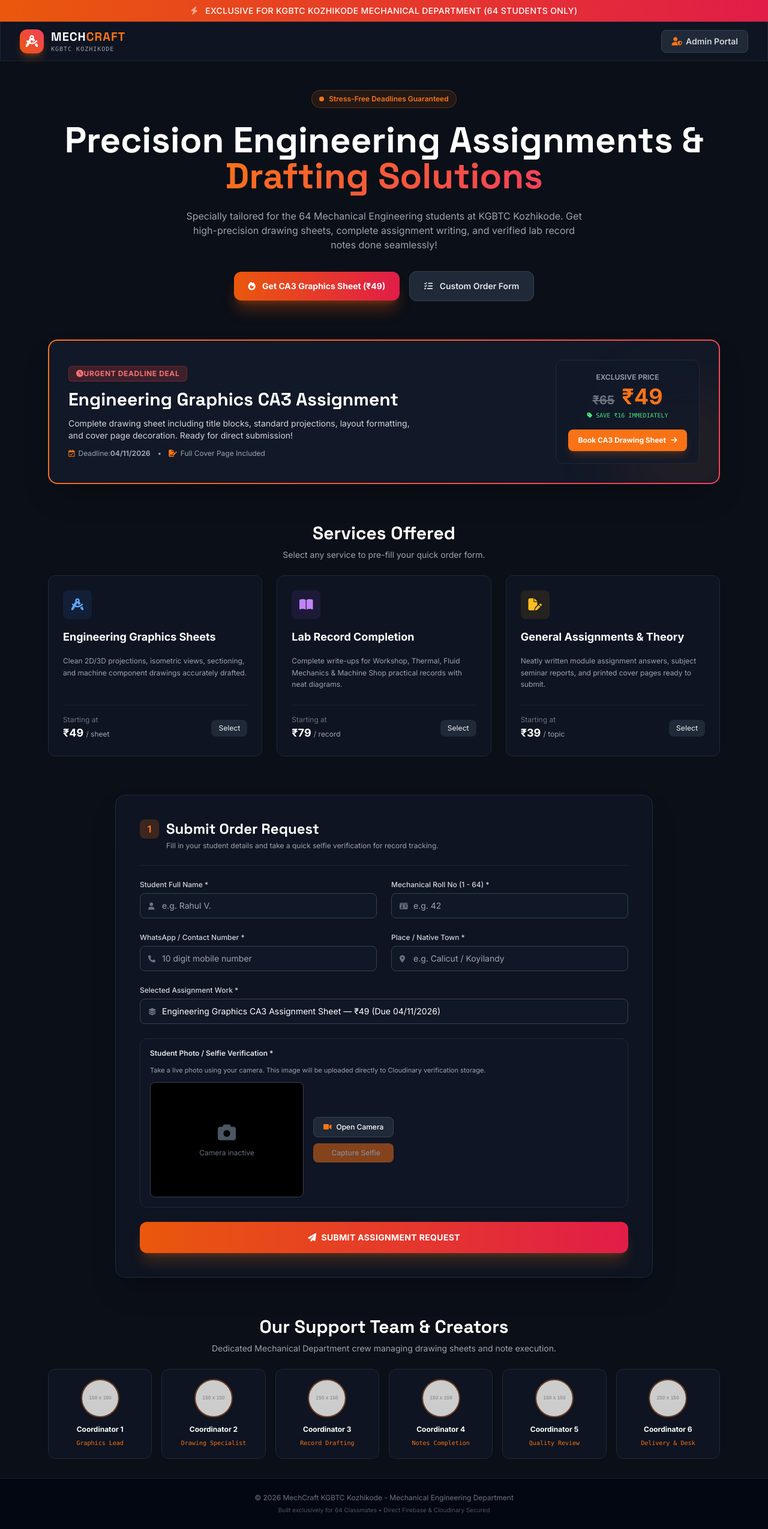
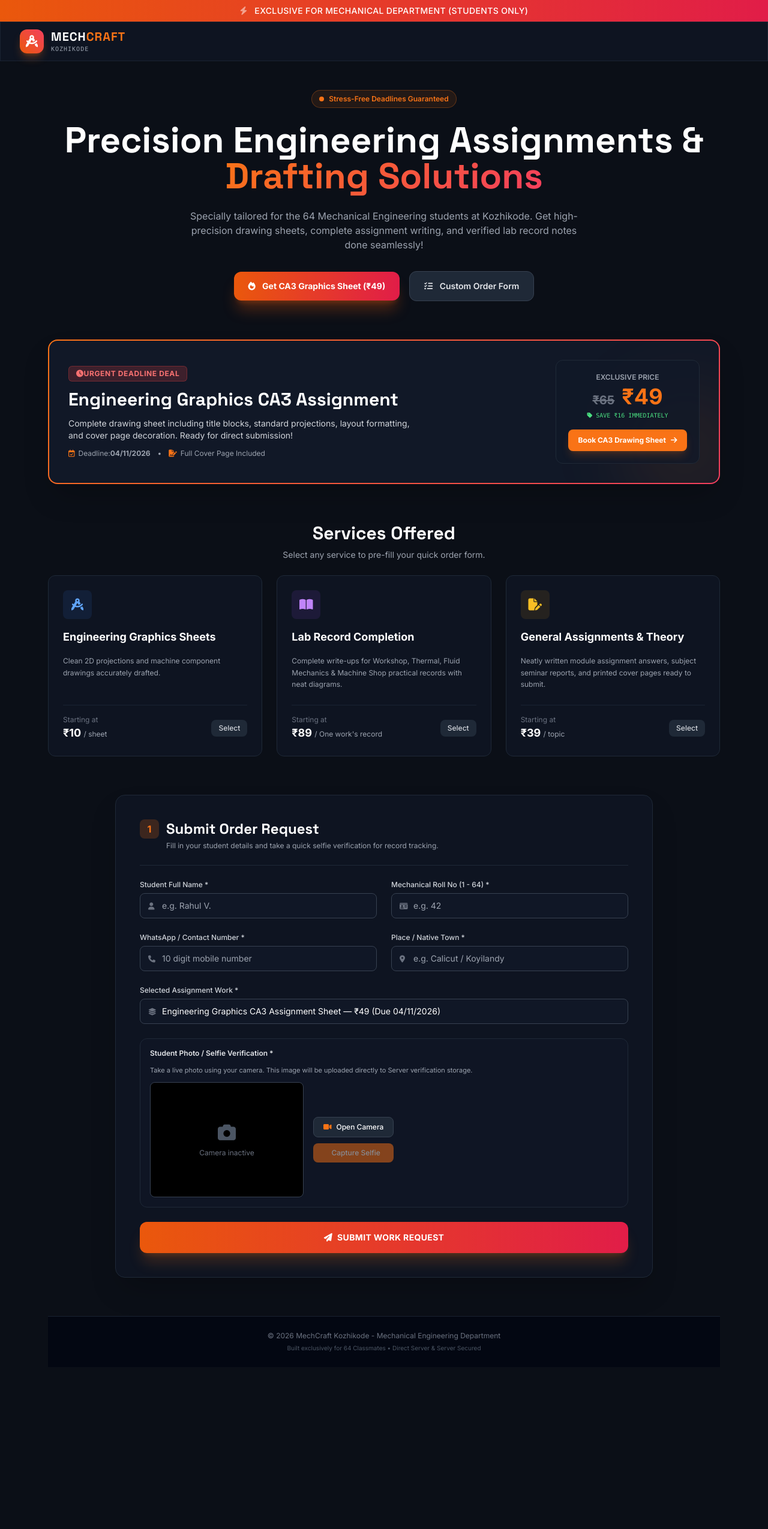
Before and after one commit to Wisdom-Official/Mechtech, a plain HTML site: page index.html in a window 1280 px wide. Shown: the whole page at 60% size. After the commit the page ends 2311 px from the top, so only its background shows below. Drawn offline with nearby package versions, Linux system fonts and the light colour scheme; placeholder pictures from the web are drawn by us; some icons are missing.

Commit message:
Update index.html

```diff
--- a/index.html
+++ b/index.html
@@ -4,7 +4,7 @@
 <head>
   <meta charset="UTF-8">
   <meta name="viewport" content="width=device-width, initial-scale=1.0">
-  <title>MechCraft - KGBTC Mechanical Assignment Portal</title>
+  <title>MechCraft - Mechanical Assignment Portal</title>
   <!-- Tailwind CSS -->
   <script src="https://cdn.tailwindcss.com"></script>
   <!-- FontAwesome Icons -->
@@ -86,7 +86,7 @@
 
   <!-- TOP NOTICE BAR -->
   <div class="bg-gradient-to-r from-brand-600 to-rose-600 text-white text-xs sm:text-sm py-2 px-4 text-center font-medium tracking-wide">
-    <i class="fa-solid font-bold fa-bolt mr-2 animate-pulse"></i> EXCLUSIVE FOR KGBTC KOZHIKODE MECHANICAL DEPARTMENT (64 STUDENTS ONLY)
+    <i class="fa-solid font-bold fa-bolt mr-2 animate-pulse"></i> EXCLUSIVE FOR MECHANICAL DEPARTMENT (STUDENTS ONLY)
   </div>
 
   <!-- NAVIGATION BAR -->
@@ -97,14 +97,14 @@
       </div>
       <div>
         <span class="font-heading text-xl font-bold text-white tracking-wider block leading-tight">MECH<span class="text-brand-500">CRAFT</span></span>
-        <span class="text-[10px] text-gray-400 font-mono tracking-widest block uppercase">KGBTC Kozhikode</span>
+        <span class="text-[10px] text-gray-400 font-mono tracking-widest block uppercase">Kozhikode</span>
       </div>
     </div>
 
     <!-- Link to Admin Portal -->
-    <a href="admin.html" class="px-4 py-2 rounded-lg text-xs sm:text-sm font-semibold transition-all duration-200 bg-gray-800 text-gray-300 hover:text-white hover:bg-gray-700 border border-gray-700 flex items-center">
+    <!--a href="admin.html" class="px-4 py-2 rounded-lg text-xs sm:text-sm font-semibold transition-all duration-200 bg-gray-800 text-gray-300 hover:text-white hover:bg-gray-700 border border-gray-700 flex items-center">
       <i class="fa-solid fa-user-shield mr-1.5 text-brand-500"></i> Admin Portal
-    </a>
+    </a-->
   </nav>
 
   <!-- MAIN STUDENT WORKSPACE CONTAINER -->
@@ -123,7 +123,7 @@
       </h1>
 
       <p class="max-w-2xl mx-auto text-gray-400 text-sm sm:text-base leading-relaxed">
-        Specially tailored for the 64 Mechanical Engineering students at KGBTC Kozhikode. Get high-precision drawing sheets, complete assignment writing, and verified lab record notes done seamlessly!
+        Specially tailored for the 64 Mechanical Engineering students at Kozhikode. Get high-precision drawing sheets, complete assignment writing, and verified lab record notes done seamlessly!
       </p>
 
       <!-- Quick Jump Buttons -->
@@ -190,13 +190,13 @@
             </div>
             <h3 class="text-lg font-bold text-white">Engineering Graphics Sheets</h3>
             <p class="text-gray-400 text-xs leading-relaxed">
-              Clean 2D/3D projections, isometric views, sectioning, and machine component drawings accurately drafted.
+              Clean 2D projections and machine component drawings accurately drafted.
             </p>
           </div>
           <div class="mt-6 pt-4 border-t border-gray-800/80 flex items-center justify-between">
             <div>
               <span class="text-xs text-gray-500 block">Starting at</span>
-              <span class="text-lg font-bold text-white">₹49 <span class="text-xs font-normal text-gray-400">/ sheet</span></span>
+              <span class="text-lg font-bold text-white">₹10 <span class="text-xs font-normal text-gray-400">/ sheet</span></span>
             </div>
             <button onclick="selectPackage('Engineering Graphics Drawing Sheet', 49)" class="px-3 py-1.5 rounded-lg bg-gray-800 hover:bg-brand-500 text-gray-300 hover:text-white text-xs font-medium transition-all">
               Select
@@ -218,7 +218,7 @@
           <div class="mt-6 pt-4 border-t border-gray-800/80 flex items-center justify-between">
             <div>
               <span class="text-xs text-gray-500 block">Starting at</span>
-              <span class="text-lg font-bold text-white">₹79 <span class="text-xs font-normal text-gray-400">/ record</span></span>
+              <span class="text-lg font-bold text-white">₹89 <span class="text-xs font-normal text-gray-400">/ One work's record</span></span>
             </div>
             <button onclick="selectPackage('Complete Lab Record Notes', 79)" class="px-3 py-1.5 rounded-lg bg-gray-800 hover:bg-brand-500 text-gray-300 hover:text-white text-xs font-medium transition-all">
               Select
@@ -319,7 +319,7 @@
           <label class="block text-xs font-semibold text-gray-200">
             Student Photo / Selfie Verification *
           </label>
-          <p class="text-[11px] text-gray-400">Take a live photo using your camera. This image will be uploaded directly to Cloudinary verification storage.</p>
+          <p class="text-[11px] text-gray-400">Take a live photo using your camera. This image will be uploaded directly to Server verification storage.</p>
 
           <div class="flex flex-col sm:flex-row items-center gap-4">
             <!-- Camera / Captured Image Preview Box -->
@@ -351,13 +351,13 @@
 
         <!-- Submit Button -->
         <button type="submit" id="submitBtn" class="w-full py-4 bg-gradient-to-r from-brand-600 to-rose-600 hover:from-brand-500 hover:to-rose-500 text-white font-bold rounded-xl shadow-xl shadow-brand-500/20 text-sm tracking-wide transition-all transform active:scale-95 flex items-center justify-center">
-          <i class="fa-solid fa-paper-plane mr-2"></i> SUBMIT ASSIGNMENT REQUEST
+          <i class="fa-solid fa-paper-plane mr-2"></i> SUBMIT WORK REQUEST
         </button>
       </form>
     </section>
 
     <!-- SUPPORT TEAM & CONTRIBUTORS SECTION -->
-    <section class="space-y-6">
+    <!--section class="space-y-6">
       <div class="text-center space-y-2">
         <h2 class="text-2xl sm:text-3xl font-heading font-bold text-white">Our Support Team & Creators</h2>
         <p class="text-gray-400 text-xs sm:text-sm">Dedicated Mechanical Department crew managing drawing sheets and note execution.</p>
@@ -394,10 +394,11 @@
           <h4 class="text-xs font-bold text-white">Coordinator 6</h4>
           <span class="text-[10px] text-brand-500 font-mono">Delivery & Desk</span>
         </div>
+        <p class="text-[10px] text-gray-600">* Built exclusively for 64 Classmates • Direct Server & Server Secured</p>
       </div>
     </section>
 
-  </div>
+  </div->
 
   <!-- PAYMENT & SUCCESS CONFIRMATION MODAL -->
   <div id="paymentModal" class="fixed inset-0 z-50 bg-black/80 backdrop-blur-md flex items-center justify-center p-4 hidden">
@@ -420,15 +421,15 @@
       <div class="bg-gray-950 p-4 rounded-xl border border-gray-800 text-center space-y-3">
         <div class="text-xs font-semibold text-brand-500 uppercase tracking-wide">Advance Payment QR Code</div>
         <p class="text-[11px] text-gray-400">
-          If possible, please pay an advance amount to help us purchase drawing sheets and writing materials.
+          If possible, please pay an advance amount (5₹ -10₹) to help us purchase drawing sheets and writing materials.
         </p>
 
         <div class="bg-white p-3 rounded-lg inline-block shadow-md">
-          <img id="upiQrCode" src="https://api.qrserver.com/v1/create-qr-code/?size=160x160&data=upi://pay?pa=kgbtc-mech@upi&pn=KGBTC%20Mech%20Desk&cu=INR" alt="UPI Advance Payment QR" class="w-40 h-40">
+          <img id="upiQrCode" src="qr.jpg" onerror="this.src='https://placehold.co/160x160/ffffff/000000?text=qr.jpg+Not+Found'" alt="UPI Advance Payment QR" class="w-40 h-40 object-contain">
         </div>
 
         <div class="text-[11px] font-mono text-gray-400">
-          UPI ID: <span class="text-white font-semibold">kgbtc-mech@upi</span>
+          UPI ID: <span class="text-white font-semibold">mechtech@fam</span>
         </div>
       </div>
 
@@ -440,8 +441,8 @@
 
   <!-- FOOTER -->
   <footer class="border-t border-gray-800/80 bg-gray-950 py-6 px-4 text-center text-xs text-gray-500 space-y-1">
-    <p>© 2026 MechCraft KGBTC Kozhikode - Mechanical Engineering Department</p>
-    <p class="text-[10px] text-gray-600">Built exclusively for 64 Classmates • Direct Firebase & Cloudinary Secured</p>
+    <p>© 2026 MechCraft Kozhikode - Mechanical Engineering Department</p>
+    <p class="text-[10px] text-gray-600">Built exclusively for 64 Classmates • Direct Server & Server Secured</p>
   </footer>
 
   <!-- FIREBASE SDK INITIALIZATION -->
@@ -580,7 +581,7 @@
 
         const imageUrl = await uploadToCloudinary(capturedBlob);
 
-        submitBtn.innerHTML = `<i class="fa-solid fa-spinner fa-spin mr-2"></i> Saving Order to Firebase...`;
+        submitBtn.innerHTML = `<i class="fa-solid fa-spinner fa-spin mr-2"></i> Saving Order to Server...`;
 
         const orderData = {
           name: document.getElementById('studentName').value.trim(),
```
